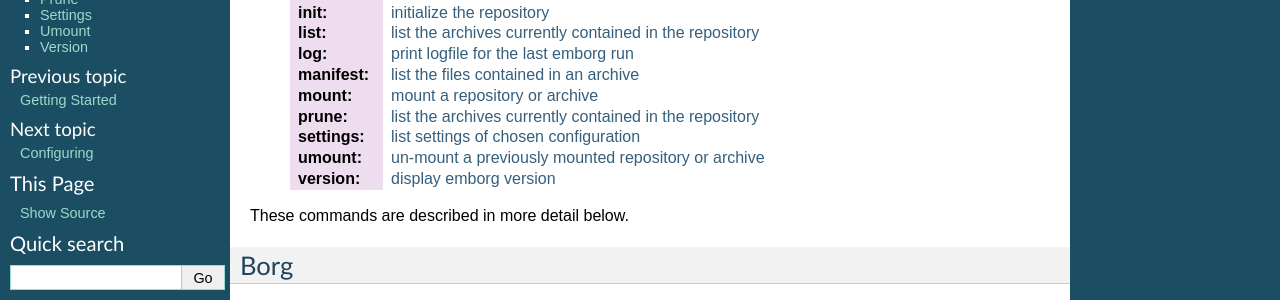
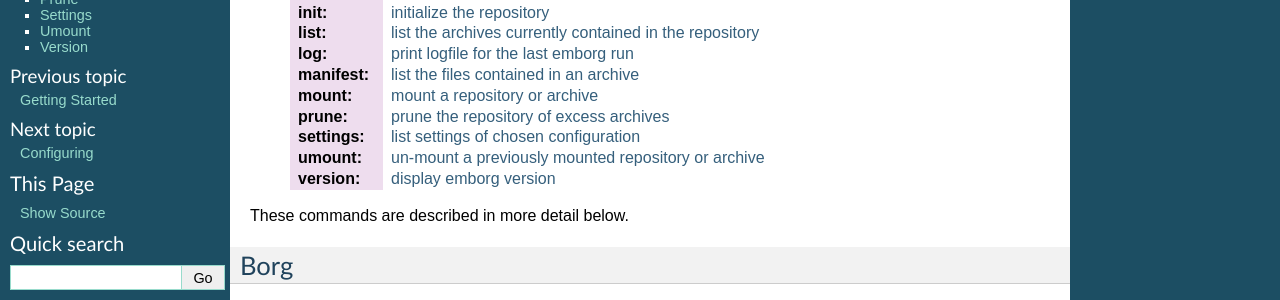
Before and after one commit to KenKundert/emborg, a Sphinx documentation site: the page built from doc/commands.rst, in a window 1280 px wide and 900 px high. Shown: the part 355-655 px from the top of the window. Built offline with Sphinx 7.4.7, drawn with Linux system fonts in a browser that asks for light colours.

Commit message:
Fixed "prune" command description

```diff
--- a/doc/commands.rst
+++ b/doc/commands.rst
@@ -21,7 +21,7 @@
     :log:        :ref:`print logfile for the last emborg run <log>`
     :manifest:   :ref:`list the files contained in an archive <manifest>`
     :mount:      :ref:`mount a repository or archive <mount>`
-    :prune:      :ref:`list the archives currently contained in the repository <prune>`
+    :prune:      :ref:`prune the repository of excess archives <prune>`
     :settings:   :ref:`list settings of chosen configuration <settings>`
     :umount:     :ref:`un-mount a previously mounted repository or archive <umount>`
     :version:    :ref:`display emborg version <version>`
```
